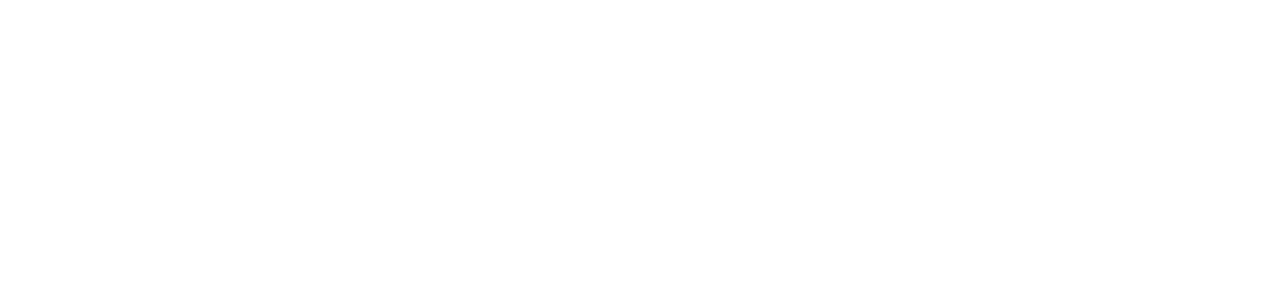
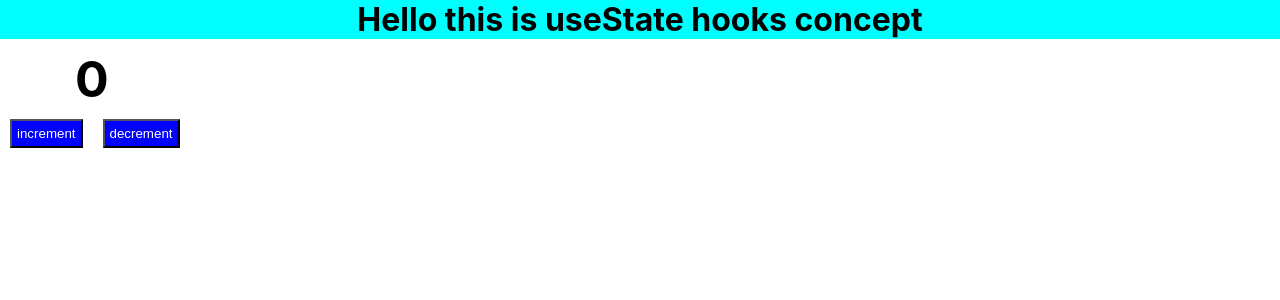
Before and after one commit to amannitp/React-tutorial, a React (Create React App) app: page / in a window 1280 px wide. Shown: the top 300 px of the page. Built offline with nearby package versions, Linux system fonts and the light colour scheme.

Commit message:
learn useState hooks

```diff
--- a/src/App.js
+++ b/src/App.js
@@ -4,6 +4,7 @@
 import Movie from './Component/Movie';
 import Moviedata from './Component/Moviedata';
 import StudentProps from './Component/StudentProps';
+import UseStateHooks from './Component/UseStateHooks';
 import movies from './movie.json'
 
 function App() {
@@ -13,6 +14,7 @@
   return (
     <div className="app">
 
+        <UseStateHooks/>
 
 
     {/* if else condition used in react
--- /dev/null
+++ b/src/Component/UseStateHooks.css
@@ -0,0 +1,14 @@
+.hooksStyle{
+    background-color: aqua;
+    text-align: center;
+    margin-bottom: 10px;
+}
+.btn{
+    background-color: blue;
+    color: white;
+    padding: 5px;
+    margin: 10px;
+}
+.heading {
+    margin-left:75px;
+}
--- /dev/null
+++ b/src/Component/UseStateHooks.jsx
@@ -0,0 +1,16 @@
+import React from 'react'
+import './UseStateHooks.css'
+import { useState } from 'react'
+function UseStateHooks() {
+    const [count,setCount]=useState(0)
+  return (
+    <div>
+        <h1 className='hooksStyle'>Hello this is useState hooks concept</h1>
+        <h1 className='heading' style={{fontSize:'50px'}}>{count}</h1>
+        <button className='btn' onClick={()=>setCount(count+1)}>increment</button>
+        <button className='btn' onClick={()=>setCount(count-1)}>decrement</button>
+    </div>
+  )
+}
+
+export default UseStateHooks
```
